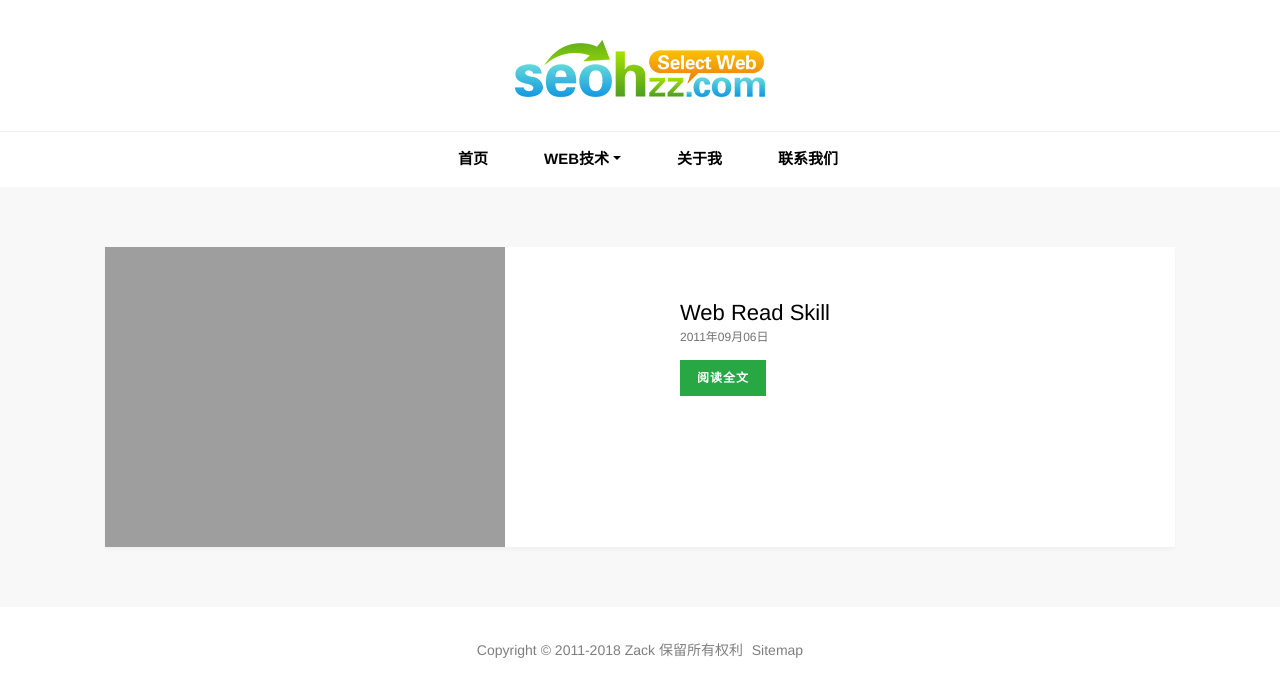
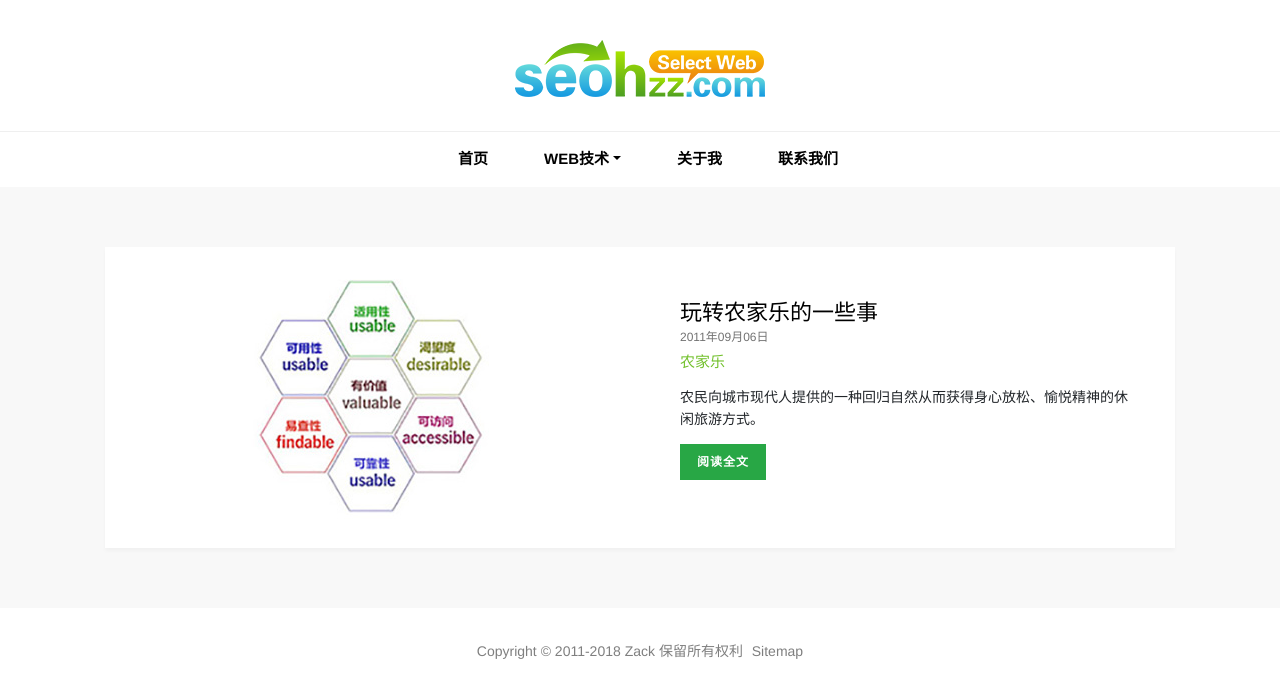
Before and after one commit to HOKOITING/HOKOITING.github.io, a Jekyll site: the page built from index.html, in a window 1280 px wide. Shown: the top 698 px of the page. Built offline with Jekyll 4.4.1, drawn with Linux system fonts in a browser that asks for light colours; some of the changed lines change nothing that is shown.

Commit message:
Update 2011-09-06-web-read-skill.html

```diff
--- a/ueo/_posts/2011-09-06-web-read-skill.html
+++ b/ueo/_posts/2011-09-06-web-read-skill.html
@@ -4,8 +4,9 @@ permalink: /ueo/web-read-skill.html
 type-en: ueo
 image: web-read-skill
 title: 玩转农家乐的一些事
-keywords: 什么是农家乐
-description: 文章的阅读性是认识农家乐新兴的旅游休闲形式，是农民向城市现代人提供的一种回归自然从而获得身心放松、愉悦精神的休闲旅游方式。
+keywords: 农家乐
+description: 农民向城市现代人提供的一种回归自然从而获得身心放松、愉悦精神的休闲旅游方式。
+---
 <p>用户在阅读网站的文章时，往往文章的阅读性是一个对用户友好的体现，同时文章的阅读性高往往能留住更多的老用户和吸引更多的新用户，提高网站的浏览量和知名度。下面就让我介绍提高文章阅读性的7大技巧。</p>
 <p><b>①文章列表</b></p>
 <p>一个网站会有大量的文章，用户要在这样大量的文章上快速寻找到自己所需要阅读的文章，是一件很困难的事。为了解决这一个对用户不好友的问题，我们可以使用文章列表这一个技巧。在我个人认为基本上在网站必须有文章列表，一方面方便了用户寻找资讯，另外一方面对于网站站长会是一个很好的统计数据。从文章列表上，可以发现网站的用户偏向喜欢是哪一方面的资讯文章，对网站的内容优化有一定的指导作用。例如我的博客&ldquo;Select Web&rdquo;就采用了文章列表这一技巧(如图1所示）。</p>
```
